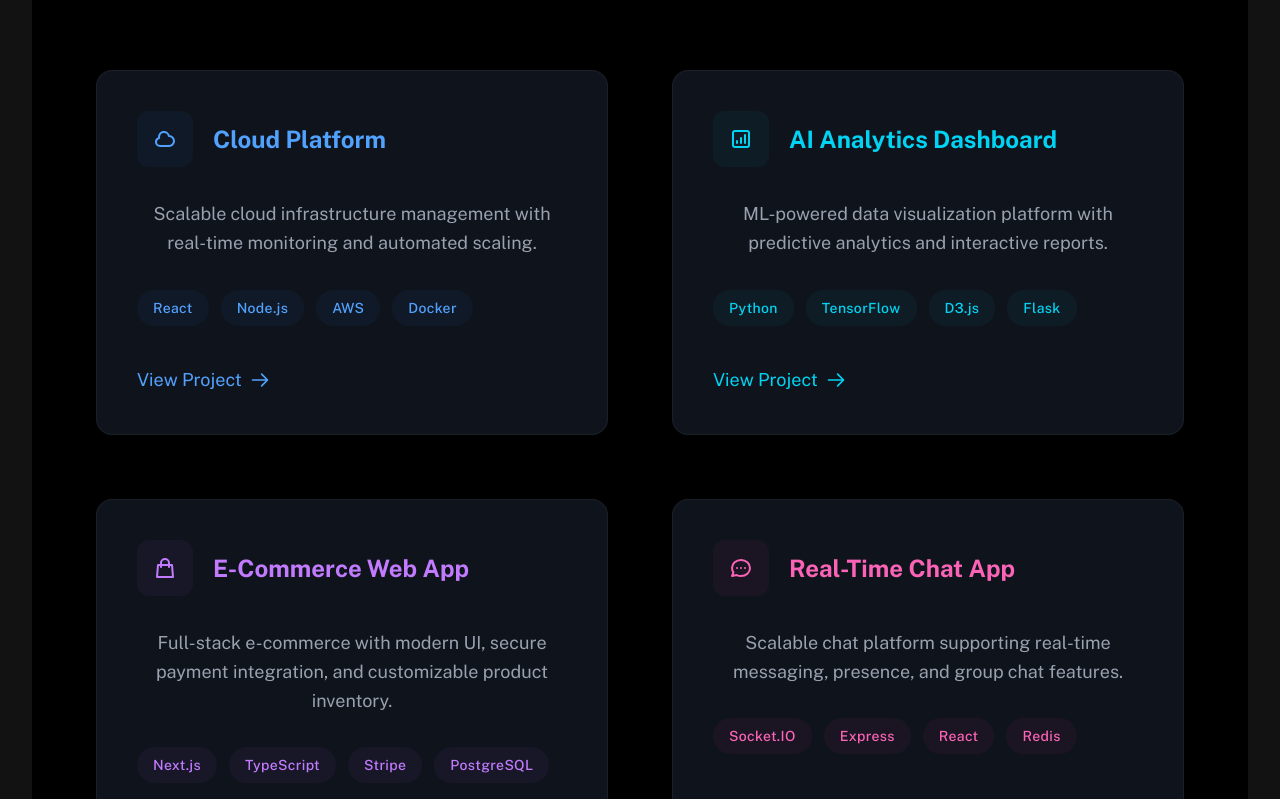
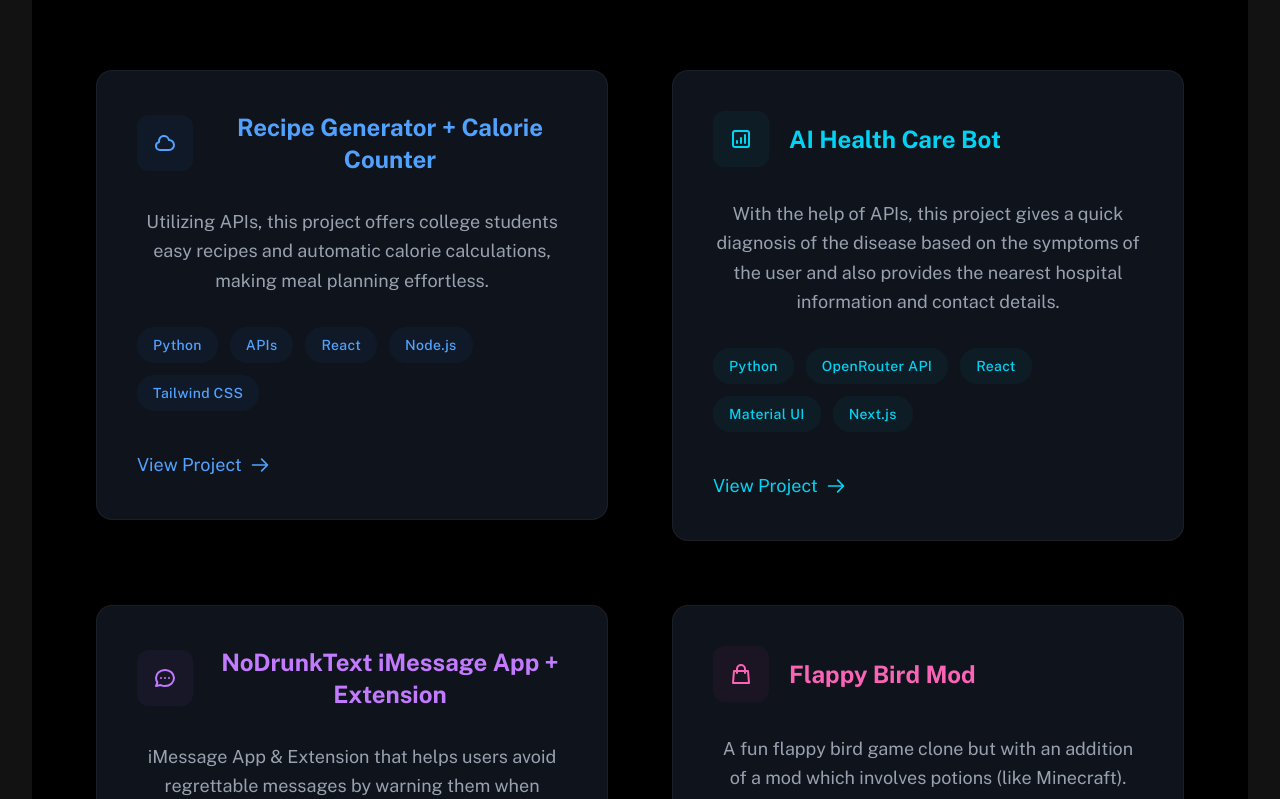
Before and after one commit to hemanialaparthi/personal-portfolio, a React (Vite) app in the folder personal-portfolio/: page / in a window 1280 px wide. Shown: the part 2360-3159 px from the top of the page. Built offline with nearby package versions, Linux system fonts and the light colour scheme.

Commit message:
fix(Projects.jsx): by adding relevant lins

```diff
--- a/personal-portfolio/src/components/sections/Projects.jsx
+++ b/personal-portfolio/src/components/sections/Projects.jsx
@@ -3,9 +3,9 @@
 export const Projects = () => {
   const projects = [
     {
-      title: "Cloud Platform",
-      description: "Scalable cloud infrastructure management with real-time monitoring and automated scaling.",
-      technologies: ["React", "Node.js", "AWS", "Docker"],
+      title: "Recipe Generator + Calorie Counter",
+      description: "Utilizing APIs, this project offers college students easy recipes and automatic calorie calculations, making meal planning effortless.",
+      technologies: ["Python", "APIs", "React", "Node.js", "Tailwind CSS"],
       icon: (
         <svg
           className="w-6 h-6 text-blue-400"
@@ -23,11 +23,12 @@
         </svg>
       ),
       color: "blue",
+      link: "https://github.com/hemanialaparthi/RecipeGenerator",
     },
     {
-      title: "AI Analytics Dashboard",
-      description: "ML-powered data visualization platform with predictive analytics and interactive reports.",
-      technologies: ["Python", "TensorFlow", "D3.js", "Flask"],
+      title: "AI Health Care Bot",
+      description: "With the help of APIs, this project gives a quick diagnosis of the disease based on the symptoms of the user and also provides the nearest hospital information and contact details.",
+      technologies: ["Python", "OpenRouter API", "React", "Material UI", "Next.js"],
       icon: (
         <svg
           className="w-6 h-6 text-cyan-400"
@@ -45,14 +46,38 @@
         </svg>
       ),
       color: "cyan",
+      link: "https://github.com/hemanialaparthi/ai-healthcare-bot",
     },
     {
-      title: "E-Commerce Web App",
-      description: "Full-stack e-commerce with modern UI, secure payment integration, and customizable product inventory.",
-      technologies: ["Next.js", "TypeScript", "Stripe", "PostgreSQL"],
+      title: "NoDrunkText iMessage App + Extension",
+      description: "iMessage App & Extension that helps users avoid regrettable messages by warning them when texting low-rated contacts. Syncs contact ratings and provides real-time alerts within the app for better decision-making.",
+      technologies: ["Swift", "Xcode", "UserDefaults", "App Groups"],
       icon: (
         <svg
           className="w-6 h-6 text-purple-400"
+          fill="none"
+          stroke="currentColor"
+          viewBox="0 0 24 24"
+          xmlns="http://www.w3.org/2000/svg"
+        >
+          <path
+            strokeLinecap="round"
+            strokeLinejoin="round"
+            strokeWidth="2"
+            d="M8 12h.01M12 12h.01M16 12h.01M21 12c0 4.418-4.03 8-9 8a9.863 9.863 0 01-4.255-.949L3 20l1.395-3.72C3.512 15.042 3 13.574 3 12c0-4.418 4.03-8 9-8s9 3.582 9 8z"
+          ></path>
+        </svg>
+      ),
+      color: "purple",
+      link: "https://github.com/Danniyb/cookery",
+    },
+    {
+      title: "Flappy Bird Mod",
+      description: "A fun flappy bird game clone but with an addition of a mod which involves potions (like Minecraft).",
+      technologies: ["Python", "PyGame"],
+      icon: (
+        <svg
+          className="w-6 h-6 text-pink-400"
           fill="none"
           stroke="currentColor"
           viewBox="0 0 24 24"
@@ -66,29 +91,8 @@
           ></path>
         </svg>
       ),
-      color: "purple",
-    },
-    {
-      title: "Real-Time Chat App",
-      description: "Scalable chat platform supporting real-time messaging, presence, and group chat features.",
-      technologies: ["Socket.IO", "Express", "React", "Redis"],
-      icon: (
-        <svg
-          className="w-6 h-6 text-pink-400"
-          fill="none"
-          stroke="currentColor"
-          viewBox="0 0 24 24"
-          xmlns="http://www.w3.org/2000/svg"
-        >
-          <path
-            strokeLinecap="round"
-            strokeLinejoin="round"
-            strokeWidth="2"
-            d="M8 12h.01M12 12h.01M16 12h.01M21 12c0 4.418-4.03 8-9 8a9.863 9.863 0 01-4.255-.949L3 20l1.395-3.72C3.512 15.042 3 13.574 3 12c0-4.418 4.03-8 9-8s9 3.582 9 8z"
-          ></path>
-        </svg>
-      ),
       color: "pink",
+      link: "https://github.com/hemanialaparthi/FlappyBirdMod",
     },
   ];
 
@@ -173,7 +177,9 @@
                   </div>
                   <div className="flex justify-start pt-2">
                     <a
-                      href="#"
+                      href={project.link} // Use the link property here
+                      target="_blank"
+                      rel="noopener noreferrer"
                       className={`${colors.textColor} hover:${colors.hoverText.replace(
                         "group-hover:",
                         ""
```
Also changed, not shown: personal-portfolio/public/homepage.png (deleted).
